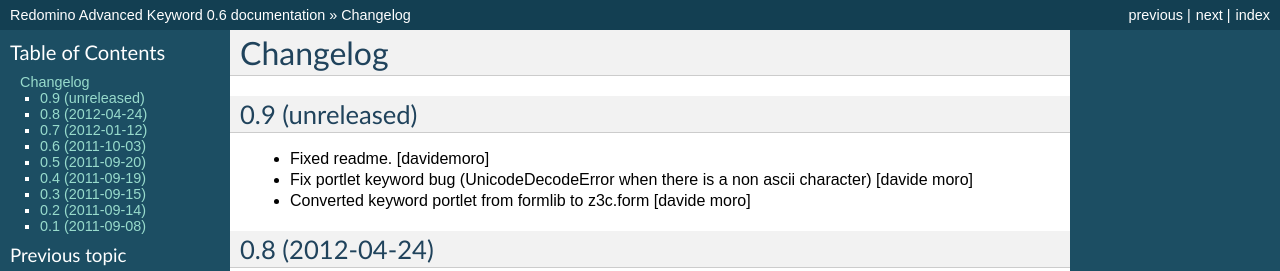
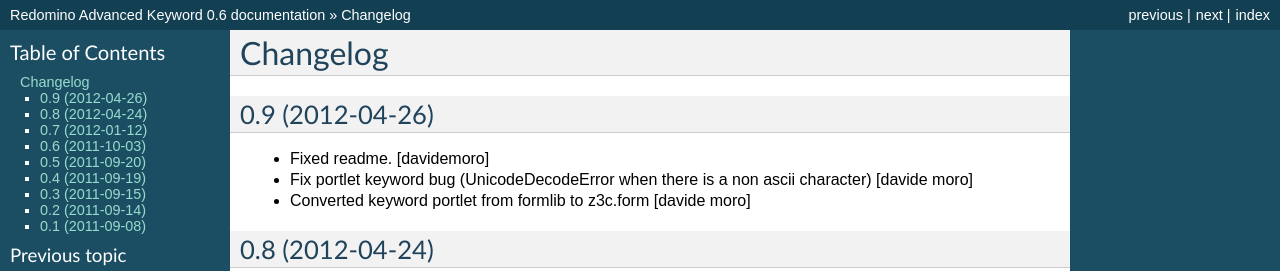
Before and after one commit to redomino/redomino.advancedkeyword, a Sphinx documentation site: the page built from docs/HISTORY.txt, in a window 1280 px wide. Shown: the top 271 px of the page. Built offline with Sphinx 7.4.7, drawn with Linux system fonts in a browser that asks for light colours.

Commit message:
Preparing release 0.9

```diff
--- a/docs/HISTORY.txt
+++ b/docs/HISTORY.txt
@@ -1,7 +1,7 @@
 Changelog
 =========
 
-0.9 (unreleased)
+0.9 (2012-04-26)
 ----------------
 
 - Fixed readme.
--- a/setup.py
+++ b/setup.py
@@ -1,7 +1,7 @@
 from setuptools import setup, find_packages
 import os
 
-version = '0.9.dev0'
+version = '0.9'
 
 tests_require = []
 
```
